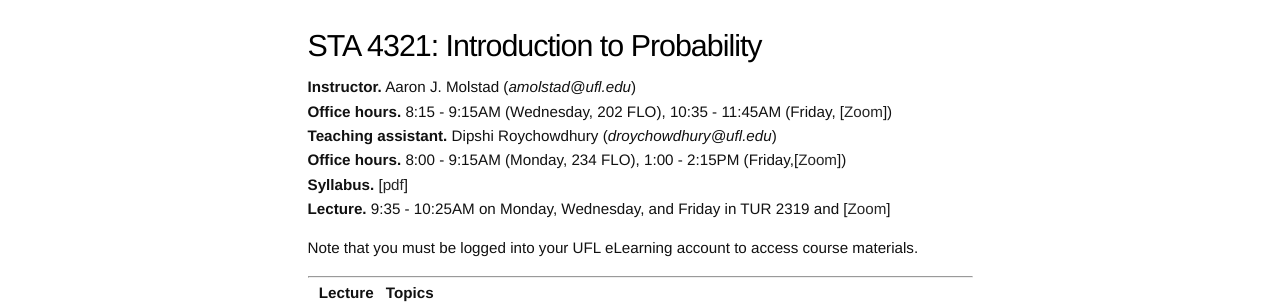
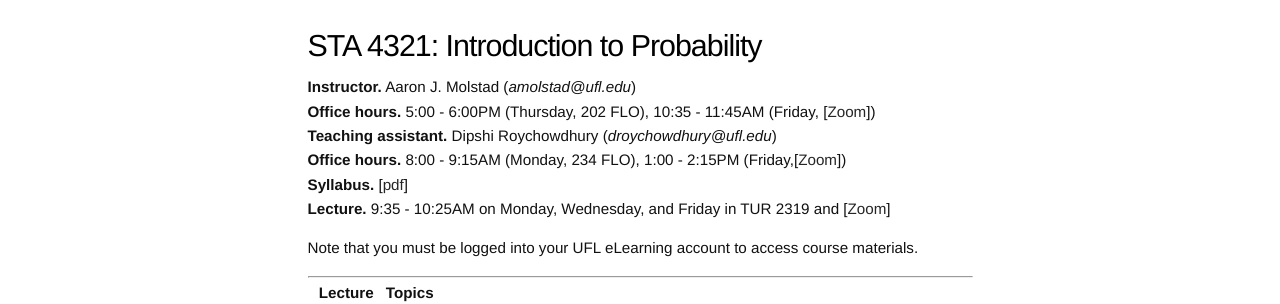
Before and after one commit to ajmolstad/ajmolstad.github.io, a Jekyll site: the page built from S22_STA4321.md, in a window 1280 px wide. Shown: the top 304 px of the page. Built offline with Jekyll 4.4.1, drawn with Linux system fonts in a browser that asks for light colours.

Commit message:
Update S22_STA4321.md

```diff
--- a/S22_STA4321.md
+++ b/S22_STA4321.md
@@ -5,7 +5,7 @@ permalink: /S22_STA4321/
 ---
 # STA 4321: Introduction to Probability
 **Instructor.** Aaron J. Molstad (*amolstad@ufl.edu*)
-**Office hours.** 8:15 - 9:15AM (Wednesday, 202 FLO), 10:35 - 11:45AM (Friday, [[Zoom](https://ufl.zoom.us/my/ajmolstad)])
+**Office hours.** 5:00 - 6:00PM (Thursday, 202 FLO), 10:35 - 11:45AM (Friday, [[Zoom](https://ufl.zoom.us/my/ajmolstad)])
 **Teaching assistant.** Dipshi Roychowdhury (*droychowdhury@ufl.edu*)
 **Office hours.** 8:00 - 9:15AM (Monday, 234 FLO), 1:00 - 2:15PM (Friday,[[Zoom](https://us04web.zoom.us/j/71208490495?pwd=ODZ5ZEs3bVhlbkNaUU5vNlg4YXFSZz09
 )])
```
